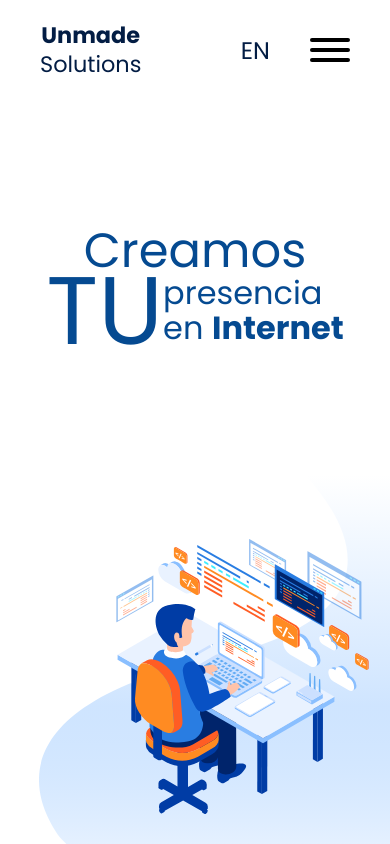
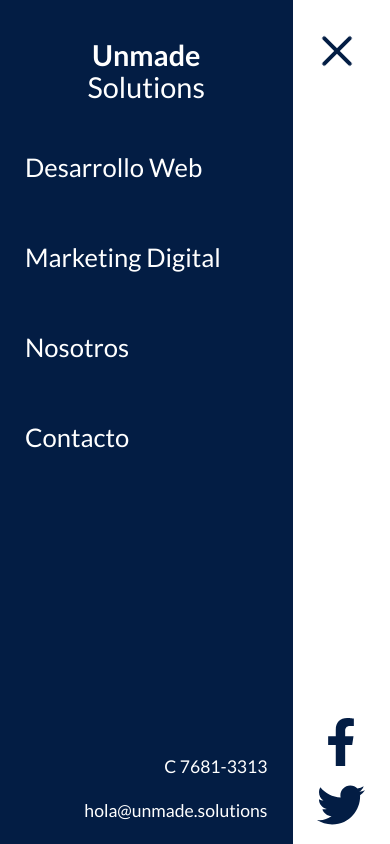
Before and after one commit to jlvalport/unmade-solutions, a React (Create React App) app: page / in a window 390 px wide. Both pictures are taken after a click on the button 330 px from the left and 53 px from the top of the page. Shown: the top 844 px of the page. Built offline with nearby package versions, Linux system fonts and the light colour scheme.

Commit message:
feat: setting up mobil navigation menu

```diff
--- a/src/App.scss
+++ b/src/App.scss
@@ -8,3 +8,14 @@ body {
   background: rgb(255, 255, 255);
   font-size: 16px;
 }
+
+a {
+  color: #fff;
+  text-decoration: none;
+  cursor: pointer;
+}
+
+a:visited {
+  color: #fff;
+  text-decoration: none;
+}
--- /dev/null
+++ b/src/components/MobilMenu/MobilMenu.js
@@ -0,0 +1,59 @@
+import React from 'react';
+import { NavLink, Link } from 'react-router-dom';
+
+import classes from './MobilMenu.module.scss';
+import MenuBtn from '../UI/MenuBtn/MenuBtn';
+import { FontAwesomeIcon } from '@fortawesome/react-fontawesome';
+
+const MobilMenu = props => {
+    return (
+        <div className={
+            props.isMenuShowing ?
+                [classes.mobilMenu, classes['is-active']].join(' ') :
+                classes.mobilMenu}
+        >
+            <div className={classes.buttonBox}>
+                <MenuBtn
+                    menuClicked={props.menuClicked}
+                    isMenuShowing={props.isMenuShowing} />
+            </div>
+            <ul className={classes.linksBox}>
+                <li className={classes.logo} >
+                    <Link to='/' >
+                        <b>Unmade</b><br />Solutions
+                    </Link>
+                </li>
+                <li className={classes.link} >
+                    <NavLink to='/servicio-de-desarrollo-web' >
+                        Desarrollo Web
+                    </NavLink>
+                </li>
+                <li className={classes.link} >
+                    <NavLink to='/servicio-de-marketing' >
+                        Marketing Digital
+                    </NavLink>
+                </li>
+                <li className={classes.link} >
+                    <NavLink to='/acerca-de-nosotros' >
+                        Nosotros
+                    </NavLink>
+                </li>
+                <li className={classes.link} >
+                    <NavLink to='/contacto' >
+                        Contacto
+                    </NavLink>
+                </li>
+                <li className={classes.contactInfo}>
+                    <p>C 7681-3313</p>
+                    <p>hola@unmade.solutions</p>
+                </li>
+            </ul>
+            <div className={classes.socialBox}>
+                <FontAwesomeIcon icon={['fab', 'facebook-f']} className={classes.socialIcons} />
+                <FontAwesomeIcon icon={['fab', 'twitter']} className={classes.socialIcons} />
+            </div>
+        </div>
+    );
+};
+
+export default MobilMenu
--- /dev/null
+++ b/src/components/MobilMenu/MobilMenu.module.scss
@@ -0,0 +1,106 @@
+@import '../../assets/styles/colors';
+
+.mobilMenu {
+    height: 100vh;
+    width: 100vw;
+    position: fixed;
+    top: 0;
+    left: 0;
+    background: #fff;
+    z-index: 20;
+    display: flex;
+    visibility: hidden;
+    opacity: 0;
+    transition: all 0.8s ease-in-out;
+
+    &.is-active {
+        visibility: visible;
+        opacity: 1;
+        transition: all 0.1s ease-in-out;
+    }
+
+    &.is-active .linksBox,
+    &.is-active .socialBox {
+        transform: translateY(0);
+        transition: all 0.4s ease-in-out;
+    }
+}
+
+.buttonBox {
+    position: absolute;
+    top: 21px;
+    right: 13.5%;
+    transform: translateX(50%);
+    z-index: 30;
+}
+
+.linksBox {
+    width: 75%;
+    background: $normalText;
+    padding: 0;
+    margin: 0;
+    list-style: none;
+    color: #fff;
+    display: flex;
+    flex-direction: column;
+    align-items: flex-start;
+    transform: translateY(100%);
+    transition: all 0.4s ease-in-out;
+}
+
+.socialBox {
+    width: 25%;
+    background: #fff;
+    transform: translateY(-100%);
+    transition: all 0.4s ease-in-out;
+    display: flex;
+    flex-direction: column;
+    justify-content: flex-end;
+    align-items: center;
+}
+
+.logo {
+    display: inline-block;
+    text-align: center;
+    font-size: 1.8rem;
+    margin: 1em 0;
+    line-height: 2rem;
+    align-self: center;
+
+    a {
+        display: inline-block;
+        padding: 10px 15px;
+    }
+}
+
+.link {
+    display: block;
+    width: 100%;
+    margin: 0 0 40px;
+    font-size: 1.6rem;
+
+    a {
+        display: block;
+        padding: 10px 0 10px 25px;
+    }
+}
+
+.contactInfo {
+    font-size: 1.1rem;
+    flex-grow: 1;
+    width: 100%;
+    display: flex;
+    flex-direction: column;
+    justify-content: flex-end;
+
+    p {
+        margin: 0 25px 1.3em 0;
+        text-align: right;
+    }
+}
+
+.socialIcons {
+    font-size: 3rem;
+    color: $normalText;
+    margin: 0 0 15px;
+}
--- a/src/components/Navbar/Navbar.js
+++ b/src/components/Navbar/Navbar.js
@@ -9,7 +9,7 @@ const Navbar = props => {
             <p className={classes.logo}><b>Unmade</b><br />Solutions</p>
             <ul className={classes.navLinks}>
                 <li><p>EN</p></li>
-                <li><MenuBtn /></li>
+                <li><MenuBtn menuClicked={props.menuClicked} isMenuShowing={props.isMenuShowing} /></li>
             </ul>
         </header>
     );
--- a/src/components/Navbar/Navbar.module.scss
+++ b/src/components/Navbar/Navbar.module.scss
@@ -10,12 +10,12 @@
     display: flex;
     flex-direction: row;
     align-items: center;
-    z-index: 100;
+    z-index: 10;
 
 }
 
 .logo {
-    display: inline;
+    display: inline-block;
     margin: 0 0 0 40px;
     text-align: center;
     font-size: 1.4rem;
--- a/src/components/UI/MenuBtn/MenuBtn.js
+++ b/src/components/UI/MenuBtn/MenuBtn.js
@@ -2,9 +2,16 @@ import React from 'react';
 
 import classes from './MenuBtn.module.scss';
 
-const MenuBtn = () => {
+const MenuBtn = props => {
+    let btnClasses = [classes['hamburger'], classes['hamburger--slider']]
+
+    if (props.isMenuShowing) {
+       btnClasses = btnClasses.concat(classes['is-active']);
+    }
+
     return (
-        <button className={[classes['hamburger'], classes['hamburger--slider']].join(' ')} type='button'>
+        <button className={btnClasses.join(' ')} type='button'
+            onClick={props.menuClicked} >
             <span className={classes['hamburger-box']}>
                 <span className={classes['hamburger-inner']}></span>
             </span>
--- a/src/components/UI/MenuBtn/MenuBtn.module.scss
+++ b/src/components/UI/MenuBtn/MenuBtn.module.scss
@@ -28,7 +28,7 @@
 .hamburger.is-active .hamburger-inner,
 .hamburger.is-active .hamburger-inner::before,
 .hamburger.is-active .hamburger-inner::after {
-  background-color: #000;
+  background-color: $normalText;
 }
 
 .hamburger-box {
@@ -49,7 +49,7 @@
 .hamburger-inner::after {
   width: 40px;
   height: 4px;
-  background-color: #000;
+  background-color: $normalText;
   border-radius: 4px;
   position: absolute;
   transition-property: transform;
--- a/src/containers/Layout/Layout.js
+++ b/src/containers/Layout/Layout.js
@@ -2,13 +2,32 @@ import React from 'react';
 
 import classes from './Layout.module.scss';
 import Navbar from '../../components/Navbar/Navbar';
+import MobilMenu from '../../components/MobilMenu/MobilMenu';
 import Footer from '../../components/Footer/Footer';
 
 class Layout extends React.Component {
+    state = {
+        isMenuShowing: false
+    }
+
+    showMenuHandler = () => {
+        this.setState({
+            ...this.state,
+            isMenuShowing: !this.state.isMenuShowing
+        })
+        console.log('[showMenuHandler]');
+
+    }
+
     render() {
         return (
             <React.Fragment>
-                <Navbar />
+                <Navbar
+                    isMenuShowing={this.state.isMenuShowing}
+                    menuClicked={this.showMenuHandler} />
+                <MobilMenu
+                    isMenuShowing={this.state.isMenuShowing}
+                    menuClicked={this.showMenuHandler} />
                 <main>{this.props.children}</main>
                 <Footer />
             </React.Fragment>
```
